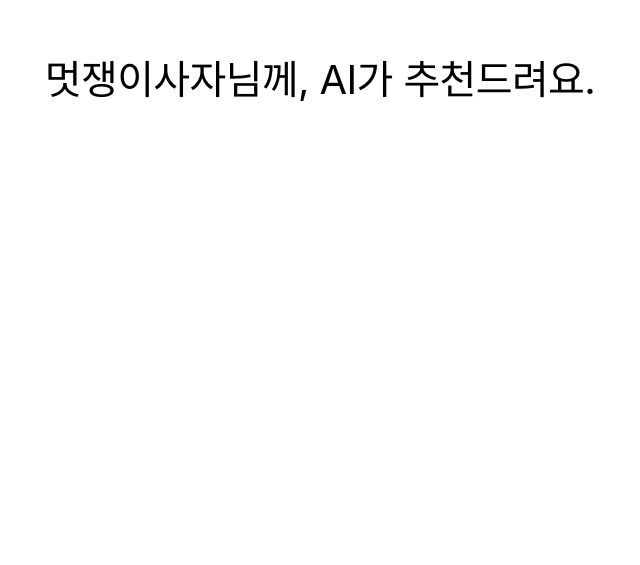
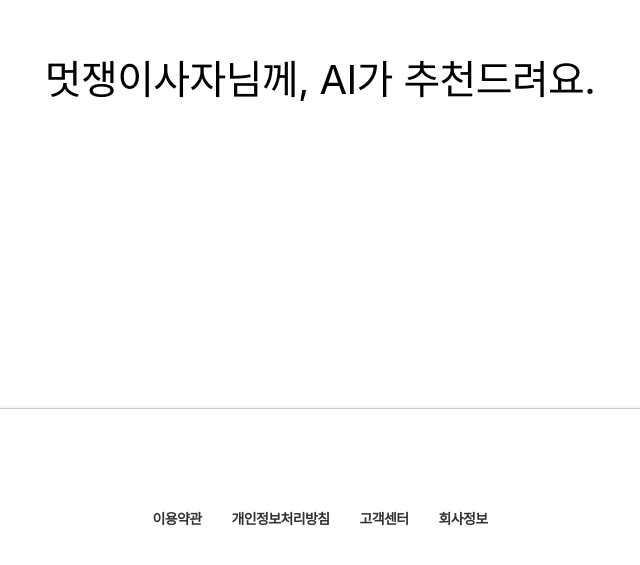
Before and after one commit to LIKELION-HACK3/frontEnd, a React (Create React App) app: page / in a window 1280 px wide. Shown: the part 989-1554 px from the top of the page, without its empty margins (320-960 px from the left). Before the commit the page ends 1397 px from the top, so only its background shows below. Built offline with nearby package versions, Linux system fonts and the light colour scheme; a web font is replaced by a local one.

Commit message:
feat : footer 추가

```diff
--- a/src/App.js
+++ b/src/App.js
@@ -1,7 +1,8 @@
 import './assets/css/styles.module.css';
 import { Route, Routes } from 'react-router-dom';
 
-import Header from './components/header/Header';
+import Header from './components/Header/Header';
+import Footer from './components/Footer/Footer';
 import Home from './pages/Home/Home';
 
 function App() {
@@ -11,6 +12,7 @@
             <Routes>
                 <Route path="/" element={<Home />} />
             </Routes>
+            <Footer />
         </>
     );
 }
--- /dev/null
+++ b/src/components/Footer/Footer.jsx
@@ -0,0 +1,33 @@
+import React from 'react';
+import styles from './Footer.module.css';
+
+const Footer = () => {
+    return (
+        <footer className={styles.footer}>
+            <ul className={styles.footerNavList}>
+                <li className={styles.footerNavItem}>
+                    <a href="#" className={styles.footerNavLink}>
+                        이용약관
+                    </a>
+                </li>
+                <li className={styles.footerNavItem}>
+                    <a href="#" className={styles.footerNavLink}>
+                        개인정보처리방침
+                    </a>
+                </li>
+                <li className={styles.footerNavItem}>
+                    <a href="#" className={styles.footerNavLink}>
+                        고객센터
+                    </a>
+                </li>
+                <li className={styles.footerNavItem}>
+                    <a href="#" className={styles.footerNavLink}>
+                        회사정보
+                    </a>
+                </li>
+            </ul>
+        </footer>
+    );
+};
+
+export default Footer;
--- /dev/null
+++ b/src/components/Footer/Footer.module.css
@@ -0,0 +1,30 @@
+.footer {
+    width: 100%;
+    max-width: 1920px;
+    min-height: 220px;
+    display: flex;
+    justify-content: center;
+    align-items: center;
+    background-color: #fff;
+    border-top: 1px solid #ccc;
+    box-shadow: 0 -2px 4px rgba(0, 0, 0, 0.05);
+}
+
+.footerNavList {
+    list-style: none;
+    padding: 0;
+    margin: 0;
+    display: flex;
+    gap: 30px;
+}
+
+.footerNavLink {
+    text-decoration: none;
+    color: #333;
+    font-weight: bold;
+    font-size: 14px;
+}
+
+.footerNavLink:hover {
+    text-decoration: underline;
+}
```
